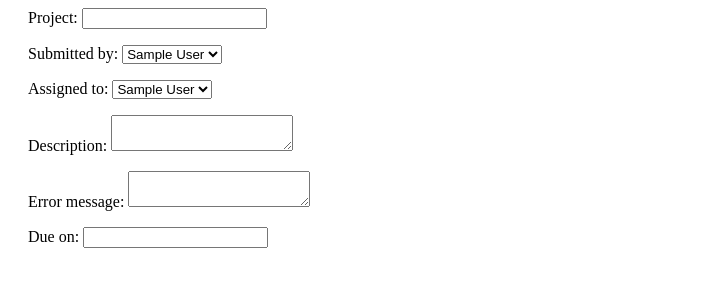
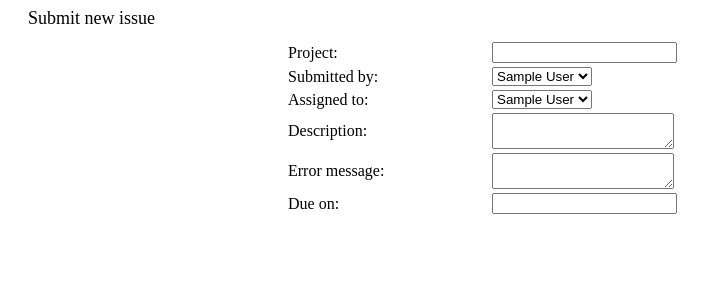
Before and after one commit to manweb/lheppc83web, a PHP site: page /issuetracker/NewIssue.php in a window 1280 px wide. Shown: the top 300 px of the page, without its empty margins (0-712 px from the left). Run offline with PHP 8.4, Linux system fonts and the light colour scheme; tables that the repository leaves empty or names only in its code hold one stand-in row (values such as "Sample post").

Commit message:
Update NewIssue.php

```diff
--- a/issuetracker/NewIssue.php
+++ b/issuetracker/NewIssue.php
@@ -5,14 +5,19 @@
     mysql_select_db("exo");
 ?>
 
-<form action="enter_issue.php">
-<p align="left" style="margin-left: 20;">
+<p style="margin-left: 20; margin-top: 5; margin-bottom: 10;"><font size="4">Submit new issue</font></p>
 
-Project: <input type="text" name="Project">
-</p>
-<p align="left" style="margin-left: 20;">
+<form action="issuetracker/enter_issue.php" class="fileform" method="post" enctype="multipart/form-data">
 
-Submitted by: <select name="SubmitBy">
+<table align="center" border="0">
+<tr>
+<td style="margin-top: 5; margin-bottom: 5; margin-right: 5;" width="200">Project:</td>
+<td style="margin-top: 5; margin-bottom: 5;" width="500"><input type="text" name="Project"></td>
+</tr>
+
+<tr>
+<td style="margin-top: 5; margin-bottom: 5; margin-right: 5;" width="200">Submitted by:</td>
+<td style="margin-top: 5; margin-bottom: 5;" width="500"><select name="SubmitBy">
 <?php
     $result = mysql_query("select name from users");
     while ($names = mysql_fetch_assoc($result)) {
@@ -20,10 +25,12 @@ Submitted by: <select name="SubmitBy">
     }
 ?>
 </select>
-</p>
-<p align="left" style="margin-left: 20;">
+</td>
+</tr>
 
-Assigned to: <select name="AssignedTo">
+<tr>
+<td style="margin-top: 5; margin-bottom: 5; margin-right: 5;" width="200">Assigned to:</td>
+<td style="margin-top: 5; margin-bottom: 5;" width="500"><select name="AssignedTo">
 <?php
     $result = mysql_query("select name from users");
     while ($names = mysql_fetch_assoc($result)) {
@@ -31,21 +38,24 @@ Assigned to: <select name="AssignedTo">
     }
 ?>
 </select>
-</p>
+</td>
+</tr>
 
-<p align="left" style="margin-left: 20;">
+<tr>
+<td style="margin-top: 5; margin-bottom: 5; margin-right: 5;" width="200">Description:</td>
+<td style="margin-top: 5; margin-bottom: 5;" width="500"><textarea name="Description"></textarea></td>
+</tr>
 
-Description: <textarea name="Description"></textarea>
-</p>
+<tr>
+<td style="margin-top: 5; margin-bottom: 5; margin-right: 5;" width="200">Error message:</td>
+<td style="margin-top: 5; margin-bottom: 5;" width="500"><textarea name="Message"></textarea></td>
+</tr>
 
-<p align="left" style="margin-left: 20;">
+<tr>
+<td style="margin-top: 5; margin-bottom: 5; margin-right: 5;" width="200">Due on:</td>
+<td style="margin-top: 5; margin-bottom: 5;" width="500"><input type="text" name="DueOn"></td>
+</tr>
 
-Error message: <textarea name="Message"></textarea>
-</p>
-
-<p align="left" style="margin-left: 20;">
-
-Due on: <input type="text" name="DueOn">
-</p>
+</table>
 
 </form>
```
